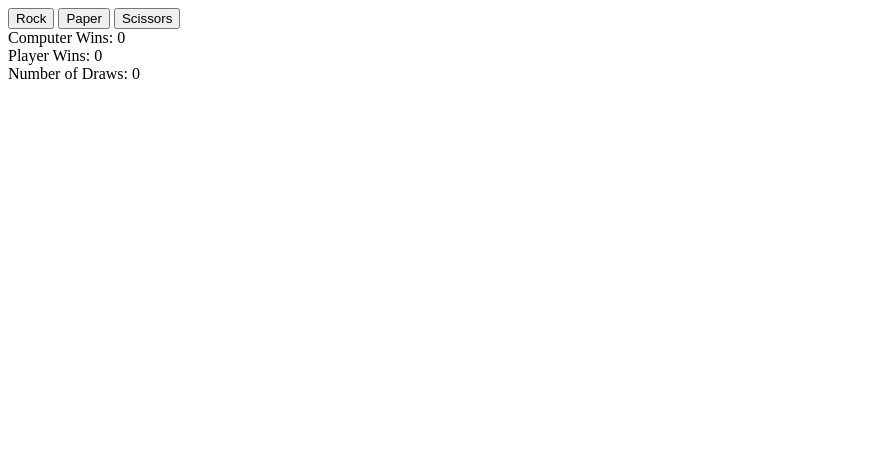
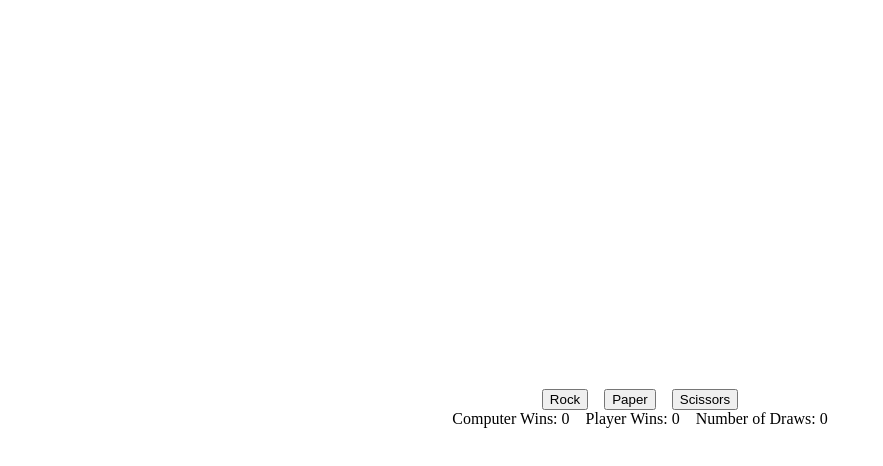
Before and after one commit to joshuaker/odin-rock-paper-scissor, a plain HTML site: page index.html in a window 1280 px wide. Shown: the whole page, without its empty margins (0-883 px from the left). Drawn offline with Linux system fonts and the light colour scheme.

Commit message:
implemented initial ui styling

```diff
--- a/index.html
+++ b/index.html
@@ -4,20 +4,23 @@
     <meta charset="UTF-8">
     <meta http-equiv="X-UA-Compatible" content="IE=edge">
     <meta name="viewport" content="width=device-width, initial-scale=1.0">
-    <title>Document</title>
+    <title>Josh's TOP Rock Paper Scissors</title>
+    <link rel="stylesheet" href="styles.css">
+
 </head>
 <body>
-    <div>
+    <div class="bod">
+        <div class="playerChoiceContainer">
             <button class = "player-choices" id="Rock">Rock</button>
             <button class = "player-choices" id="Paper">Paper</button>
             <button class = "player-choices" id="Scissors">Scissors</button>
         </div>
-    <div>
+        <div class="runningResultsDisplay">
             <div id="computerWins">Computer Wins: 0</div>
             <div id="playerWins">Player Wins: 0</div>
             <div id="drawNum">Number of Draws: 0</div>
         </div>
-
+    </div>
     <div id="results">
 
     </div>
--- /dev/null
+++ b/styles.css
@@ -0,0 +1,20 @@
+.bod {
+    display:flex;
+    flex-direction: column;
+    justify-content: center;
+    align-items: center;
+    height: 100vh;
+}
+.playerChoiceContainer {
+    display:flex;
+    justify-content: center;
+    align-items: center;
+    gap: 1em;
+}
+
+.runningResultsDisplay {
+    display:flex;
+    justify-content: center;
+    align-items: center;
+    gap: 1em;
+}
```
Lines whose indentation alone changed are shown as unchanged.
